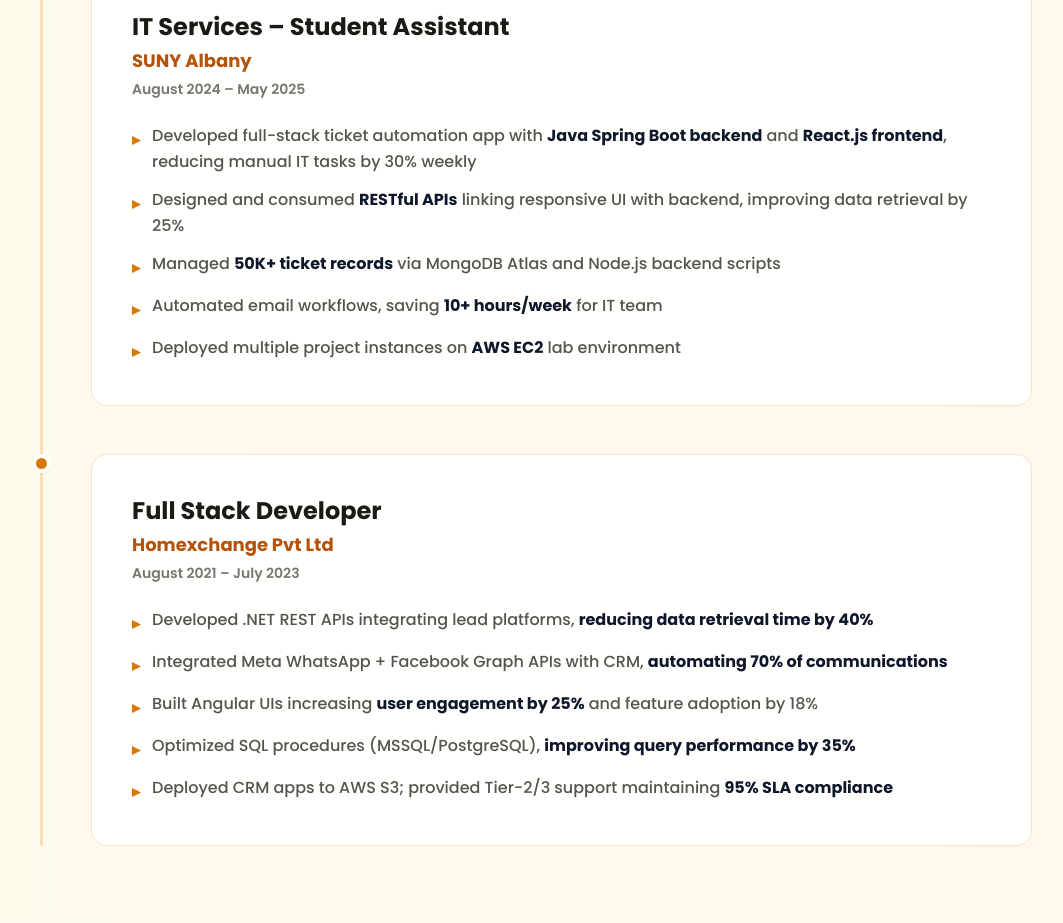
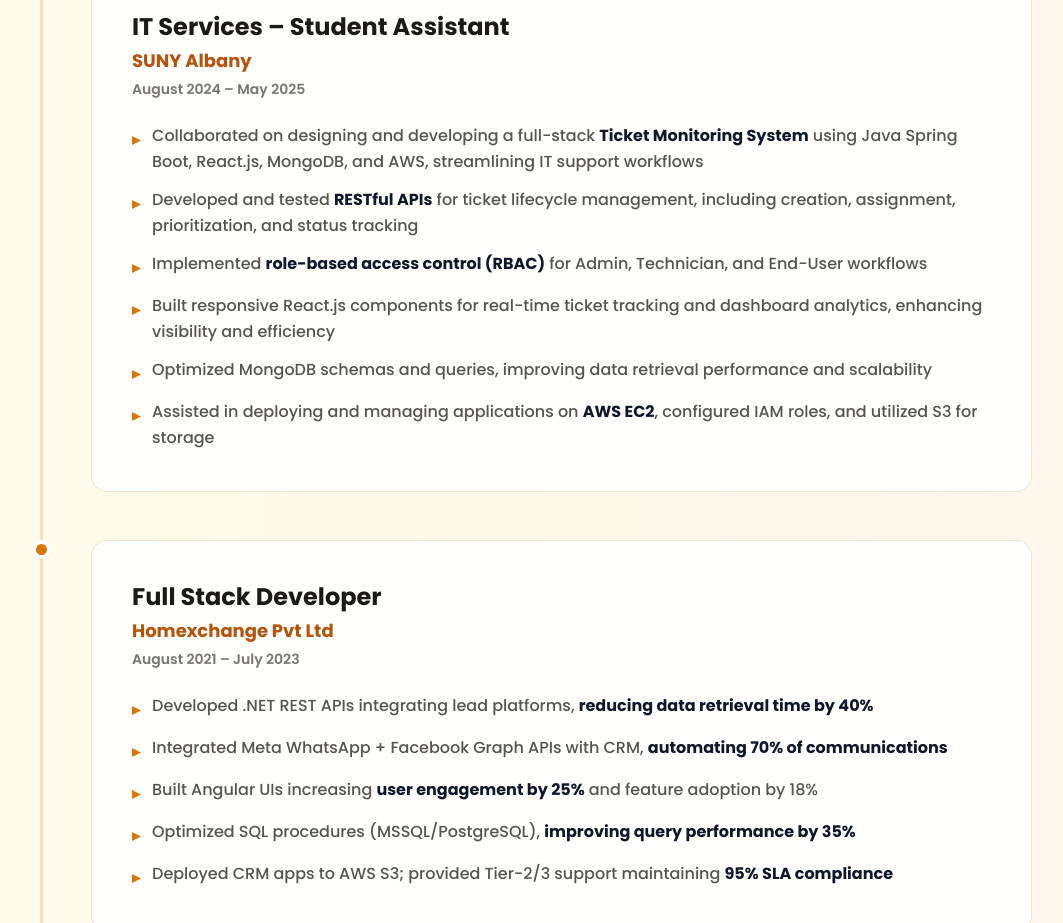
Before and after one commit to prem2279/my-portfolio, a Next.js app: page / in a window 1280 px wide. Shown: the part 3360-4283 px from the top of the page, without its empty margins (120-1183 px from the left). Built offline with nearby package versions, Linux system fonts and the light colour scheme; no server answers.

Commit message:
Update achievements for IT Services role
Added new achievements related to a Ticket Monitoring System, RESTful APIs, role-based access control, and MongoDB optimization.

```diff
--- a/src/data/portfolio-data.tsx
+++ b/src/data/portfolio-data.tsx
@@ -48,13 +48,15 @@
     company: "SUNY Albany",
     period: "August 2024 – May 2025",
     achievements: [
-      <>Developed full-stack ticket automation app with <strong className="text-accent">Java Spring Boot backend</strong> and <strong className="text-accent">React.js frontend</strong>, reducing manual IT tasks by 30% weekly</>,
-      <>Designed and consumed <strong className="text-accent">RESTful APIs</strong> linking responsive UI with backend, improving data retrieval by 25%</>,
-      <>Managed <strong className="text-accent">50K+ ticket records</strong> via MongoDB Atlas and Node.js backend scripts</>,
-      <>Automated email workflows, saving <strong className="text-accent">10+ hours/week</strong> for IT team</>,
-      <>Deployed multiple project instances on <strong className="text-accent">AWS EC2</strong> lab environment</>
+      <>Collaborated on designing and developing a full-stack <strong className="text-accent">Ticket Monitoring System</strong> using Java Spring Boot, React.js, MongoDB, and AWS, streamlining IT support workflows</>,
+      <>Developed and tested <strong className="text-accent">RESTful APIs</strong> for ticket lifecycle management, including creation, assignment, prioritization, and status tracking</>,
+      <>Implemented <strong className="text-accent">role-based access control (RBAC)</strong> for Admin, Technician, and End-User workflows</>,
+      <>Built responsive React.js components for real-time ticket tracking and dashboard analytics, enhancing visibility and efficiency</>,
+      <>Optimized MongoDB schemas and queries, improving data retrieval performance and scalability</>,
+      <>Assisted in deploying and managing applications on <strong className="text-accent">AWS EC2</strong>, configured IAM roles, and utilized S3 for storage</>
     ]
   },
+
   {
     role: "Full Stack Developer",
     company: "Homexchange Pvt Ltd",
```
